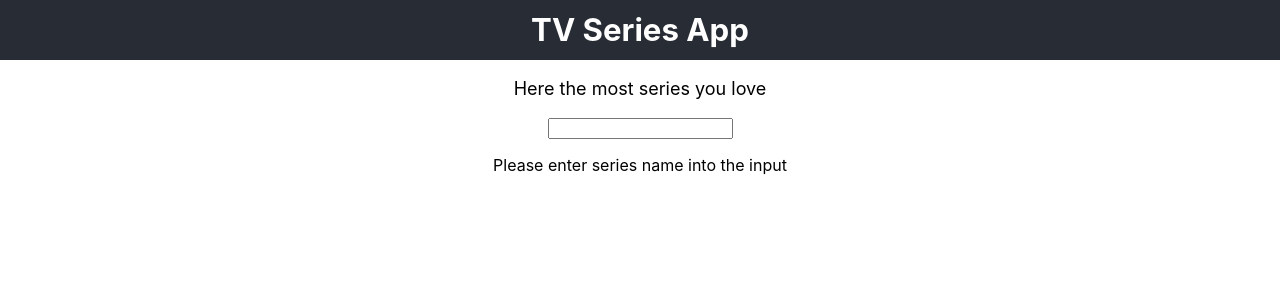
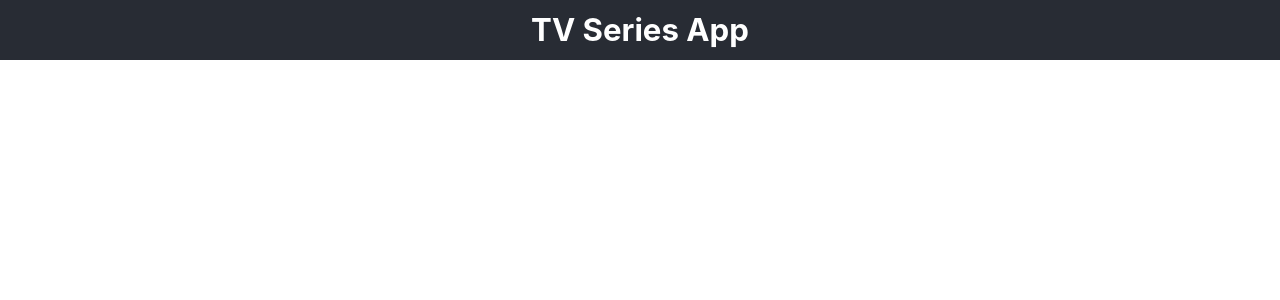
Before and after one commit to akasaki92/react-fundamentals, a React (Create React App) app: page / in a window 1280 px wide. Shown: the top 300 px of the page. Built offline with nearby package versions, Linux system fonts and the light colour scheme.

Commit message:
repair for error gh-pages

```diff
--- a/src/components/Main/index.js
+++ b/src/components/Main/index.js
@@ -5,7 +5,7 @@ import Series from "../../containers/Series/Series";
 const Main = props => {
     return (
         <Switch>
-            <Route exact path="/" component={Series} />
+            <Route exact path="/Series" component={Series} />
         </Switch>
     );
 };
--- a/src/index.js
+++ b/src/index.js
@@ -6,7 +6,7 @@ import * as serviceWorker from "./serviceWorker";
 import { BrowserRouter } from "react-router-dom";
 
 ReactDOM.render(
-    <BrowserRouter basename="/"><App /></BrowserRouter>,
+    <BrowserRouter basename="/Series"><App /></BrowserRouter>,
     document.getElementById("root")
 );
 
```
